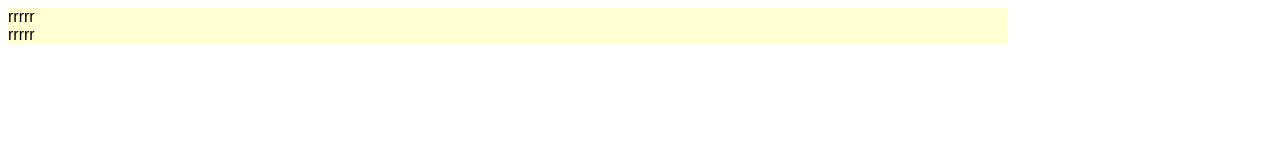
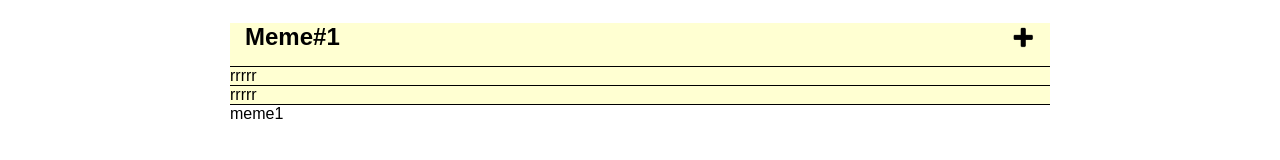
Before and after one commit to jaymo-mo/cssBayan, a plain HTML site: page css.Bayan/index.html in a window 1280 px wide. Drawn offline with Linux system fonts and the light colour scheme.

Commit message:
refactor: added the assets folder with pictures and added styles (Sun Mar 12 19:36:36 RTZ 2023)

```diff
--- a/css.Bayan/index.html
+++ b/css.Bayan/index.html
@@ -10,10 +10,13 @@
         <main>
             <div class="container">
                 <div class="accordion_box">
-                    <label class="accordion_label" for="m1">rrrrr</label>
                     <input class="accordion_input" type="radio" name="meme1" id="m1"></input>
+                    <label class="accordion_label" for="m1">
+                        <h2 class="accordion_icon"> Meme#1 </h2>
+                        <div class="accordion_img"><img src="assets/meme1.jpg" ></div>
+                    </label>
                     <div class="accordion_content">
-                       <span> meme1</span>
+                       <span>  meme1</span>
                     </div>
                 </div>
 
@@ -24,6 +27,13 @@
                             <span> meme1</span>
                         </div>
                     </div>
+                    <div class="accordion_box">
+                        <label class="accordion_label" for="m3">rrrrr</label>
+                        <input class="accordion_input" type="radio" name="meme1" id="m3" checked="checked"></input>
+                        <div class="accordion_content">
+                            <span> meme1</span>
+                        </div>
+                    </div>
             </div>
         </main>
         <footer></footer>
--- a/css.Bayan/style.css
+++ b/css.Bayan/style.css
@@ -1,36 +1,54 @@
-body{
+html{
     font-family:
     Arial, Helvetica, sans-serif;
-   /* font-size:16px;
-    background-color: aliceblue;*/
+    display: flex;
+    align-items: center;
+    justify-content: center;
+}
+.container{
+    width: 820px;
+    height:1080px;
+    /*margin: 0 auto;*/
 }
 
-body p{
-   /* margin: 0 0 5px;*/
+.accordion_icon {
+    color: #000;
+    background: url("assets/plus.png") no-repeat right;
+    background-size: 1em;
+    margin:15px;
 }
 
-.container{
-    max-width:1000px;
-    /*margin: 0 auto;*/
+.accordion_img>img{
+    display: inline-block;
+    align-self: center;
+    max-width: 100%;
+    height: auto;
+    width: 200px;
+    display: none;
+    visibility: hidden;
+    opacity: 0;
+    transition: all 1s;
 }
-.accordion_label:hover,.accordion_input:hover,.accordion_content:hover{
-    cursor: pointer;
-    text-decoration: solid;
+.accordion_input:checked~.accordion_label>.accordion_img>img{
+    display: block;
+    visibility: visible;
+    opacity:1;
 }
 
-.accordion_box.accordion_label:hover{
-    color:red;
-    text-decoration: underline;
+
+.accordion_label:focus .accordion_img{
+
 }
+
 .accordion_box{
-    position:relative;
+    /*position:relative;*/
  /*margin-bottom:20px;*/
 }
 .accordion_label{
     display:block;
     background-color: #ff23;
-    /*padding:20 px;*/
-    /*border: 1px solid #000;*/
+    border-bottom: 1px solid #000;
+    /*font-family: FontAwesome;*/
 }
 .accordion_input{
     position:absolute;
@@ -38,18 +56,35 @@ body p{
     left:0;
     opacity:0;
 }
+
 .accordion_content{
+    overflow: hidden;
    /* padding:20 px;*/
-    /*border: 1px solid #000;*/
+    /*border: 1px solid #423f3f;*/
+    box-sizing: border-box;
     border-top:none;
     display:none;
+
 }
-.accordion_box:hover{
-    /*cursor: pointer;*/
-   /*background-color: aqua;*/
+.accordion_icon{
+
+}
+.container:hover .accordion_label{
+
+
+}
+.accordion_label:hover,.accordion_input:hover,.accordion_content:hover{
+    cursor: pointer;
+    text-decoration: solid;
+}
+.accordion_box:active .accordion_label{
+    color:#e6f1f1;
+    opacity: 0.8;
+    transition: 0.08s;
 }
 .accordion_input:checked~.accordion_label{
     background-color: aqua;
+    transition: color 0.5s;
 }
 .accordion_input:checked ~ .accordion_content{
     display: block;
```
Also changed, not shown: css.Bayan/assets/meme1.jpg (added), css.Bayan/assets/meme2.jpg (added), css.Bayan/assets/meme3.jpg (added), css.Bayan/assets/meme4.jpg (added), css.Bayan/assets/meme5.jpg (added), css.Bayan/assets/meme6.jpg (added), css.Bayan/assets/plus.png (added).
